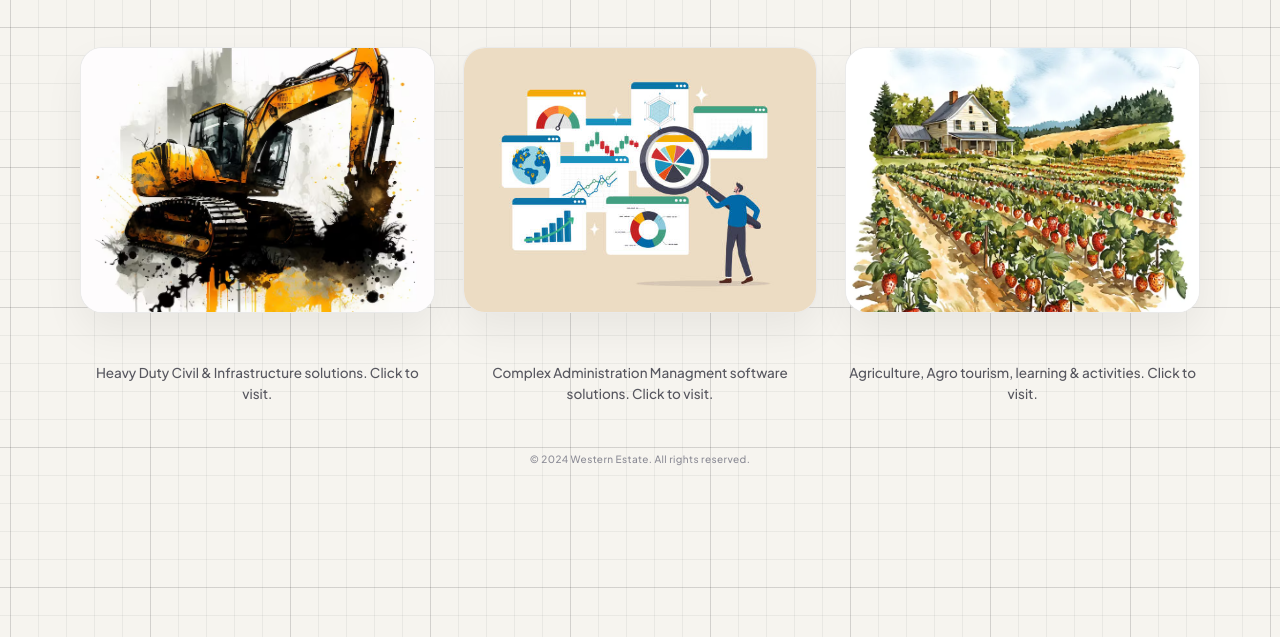
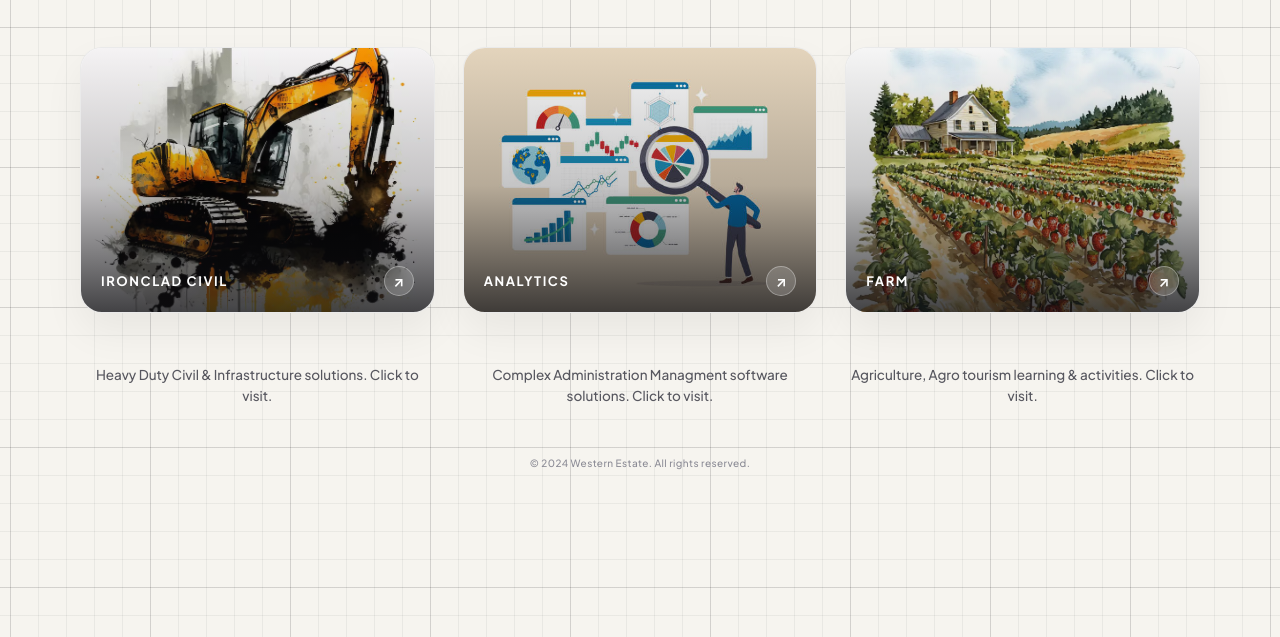
Before and after one commit to MAULI-SOCIAL/westernestate-website, a plain HTML site: page index.html in a window 1280 px wide. Shown: the part 163-800 px from the top of the page. Drawn offline with Linux system fonts and the light colour scheme.

Commit message:
Update index.html

```diff
--- a/index.html
+++ b/index.html
@@ -7,7 +7,7 @@
 
 <link rel="preconnect" href="https://fonts.googleapis.com">
 <link rel="preconnect" href="https://fonts.gstatic.com" crossorigin>
-<link href="https://fonts.googleapis.com/css2?family=Plus+Jakarta+Sans:wght@500;600;800;900&display=swap" rel="stylesheet">
+<link href="https://fonts.googleapis.com/css2?family=Plus+Jakarta+Sans:wght@500;600;700;800;900&display=swap" rel="stylesheet">
 
 <style>
   :root {
@@ -22,6 +22,11 @@
     --shadow: 0 18px 40px rgba(20, 20, 22, 0.06);
     --shadow-hover: 0 28px 56px rgba(20, 20, 22, 0.13);
     --radius: 22px;
+
+    /* Subtle Hover Tints */
+    --tint-ironclad: rgba(217, 119, 6, 0.42);
+    --tint-analytics: rgba(225, 29, 72, 0.38);
+    --tint-farm: rgba(21, 128, 61, 0.4);
   }
 
   * {
@@ -34,6 +39,7 @@
     min-height: 100%;
     width: 100%;
     overflow-x: hidden;
+    -webkit-tap-highlight-color: transparent;
   }
 
   body {
@@ -107,18 +113,44 @@
     border-radius: var(--radius);
     overflow: hidden;
     background: var(--card-bg);
-    border: 1px solid var(--card-border);
+    border: 1.5px solid var(--card-border);
     box-shadow: var(--shadow);
+    text-decoration: none;
     transition: transform 0.35s cubic-bezier(0.22, 1, 0.36, 1),
                 box-shadow 0.35s cubic-bezier(0.22, 1, 0.36, 1),
                 border-color 0.35s ease;
     position: relative;
+    outline: none;
   }
 
-  .card:hover {
+  .card:hover,
+  .card:focus-visible {
     transform: translateY(-8px);
     box-shadow: var(--shadow-hover);
-    border-color: rgba(24, 24, 27, 0.22);
+  }
+
+  .card:focus-visible {
+    outline: 2.5px solid var(--ink);
+    outline-offset: 4px;
+  }
+
+  .card:active {
+    transform: translateY(-3px) scale(0.99);
+  }
+
+  .card--ironclad:hover,
+  .card--ironclad:focus-visible {
+    border-color: var(--tint-ironclad);
+  }
+
+  .card--analytics:hover,
+  .card--analytics:focus-visible {
+    border-color: var(--tint-analytics);
+  }
+
+  .card--farm:hover,
+  .card--farm:focus-visible {
+    border-color: var(--tint-farm);
   }
 
   .card img {
@@ -129,8 +161,68 @@
     transition: transform 0.5s cubic-bezier(0.22, 1, 0.36, 1);
   }
 
-  .card:hover img {
+  .card:hover img,
+  .card:focus-visible img {
     transform: scale(1.04);
+  }
+
+  .card::after {
+    content: "";
+    position: absolute;
+    inset: 0;
+    background: linear-gradient(
+      to top,
+      rgba(14, 14, 17, 0.78) 0%,
+      rgba(14, 14, 17, 0.24) 48%,
+      rgba(14, 14, 17, 0.04) 100%
+    );
+    pointer-events: none;
+    transition: opacity 0.35s ease;
+  }
+
+  .card-label-bar {
+    position: absolute;
+    left: 0;
+    right: 0;
+    bottom: 0;
+    z-index: 2;
+    padding: 16px 20px;
+    display: flex;
+    align-items: center;
+    justify-content: space-between;
+    gap: 12px;
+    color: #ffffff;
+  }
+
+  .card-label-text {
+    font-size: 13px;
+    font-weight: 700;
+    letter-spacing: 0.12em;
+    text-transform: uppercase;
+    line-height: 1.2;
+  }
+
+  .click-symbol {
+    width: 30px;
+    height: 30px;
+    border-radius: 999px;
+    background: rgba(255, 255, 255, 0.18);
+    backdrop-filter: blur(8px);
+    border: 1px solid rgba(255, 255, 255, 0.32);
+    display: inline-flex;
+    align-items: center;
+    justify-content: center;
+    font-size: 14px;
+    font-weight: 700;
+    flex-shrink: 0;
+    transition: transform 0.3s cubic-bezier(0.22, 1, 0.36, 1),
+                background-color 0.3s ease;
+  }
+
+  .card:hover .click-symbol,
+  .card:focus-visible .click-symbol {
+    transform: translate(2px, -2px);
+    background: rgba(255, 255, 255, 0.28);
   }
 
   .footer-notes {
@@ -148,11 +240,19 @@
   .footer-notes a {
     color: inherit;
     text-decoration: none;
+    border-radius: 6px;
+    padding: 2px 4px;
     transition: color 0.2s ease;
   }
 
-  .footer-notes a:hover {
+  .footer-notes a:hover,
+  .footer-notes a:focus-visible {
     color: var(--ink);
+  }
+
+  .footer-notes a:focus-visible {
+    outline: 2px solid var(--ink);
+    outline-offset: 2px;
   }
 
   .legal-tiny {
@@ -185,6 +285,13 @@
       gap: 10px;
     }
   }
+
+  @media (prefers-reduced-motion: reduce) {
+    *, *::before, *::after {
+      transition-duration: 0.01ms !important;
+      animation-duration: 0.01ms !important;
+    }
+  }
 </style>
 </head>
 
@@ -196,23 +303,35 @@
     </div>
 
     <div class="cards">
-      <a class="card" href="https://westernestate.in/ironclad">
+      <a class="card card--ironclad" href="https://westernestate.in/ironclad" aria-label="Ironclad Civil and Earthmoving — Click to visit">
         <img src="excavator.jpg" alt="">
+        <div class="card-label-bar">
+          <span class="card-label-text">Ironclad Civil</span>
+          <span class="click-symbol" aria-hidden="true">&#8599;</span>
+        </div>
       </a>
 
-      <a class="card" href="https://westernestate.in/analytics">
+      <a class="card card--analytics" href="https://westernestate.in/analytics" aria-label="Western Estate Analytics — Click to visit">
         <img src="software.jpg" alt="">
+        <div class="card-label-bar">
+          <span class="card-label-text">Analytics</span>
+          <span class="click-symbol" aria-hidden="true">&#8599;</span>
+        </div>
       </a>
 
-      <a class="card" href="https://farm.westernestate.in">
+      <a class="card card--farm" href="https://farm.westernestate.in" aria-label="Farm and Agrotourism — Click to visit">
         <img src="farm.jpg" alt="">
+        <div class="card-label-bar">
+          <span class="card-label-text">Farm</span>
+          <span class="click-symbol" aria-hidden="true">&#8599;</span>
+        </div>
       </a>
     </div>
 
     <div class="footer-notes">
       <a href="https://westernestate.in/ironclad">Heavy Duty Civil &amp; Infrastructure solutions. Click to visit.</a>
       <a href="https://westernestate.in/analytics">Complex Administration Managment software solutions. Click to visit.</a>
-      <a href="https://farm.westernestate.in">Agriculture, Agro tourism, learning &amp; activities. Click to visit.</a>
+      <a href="https://farm.westernestate.in">Agriculture, Agro tourism learning &amp; activities. Click to visit.</a>
     </div>
   </main>
 
```
